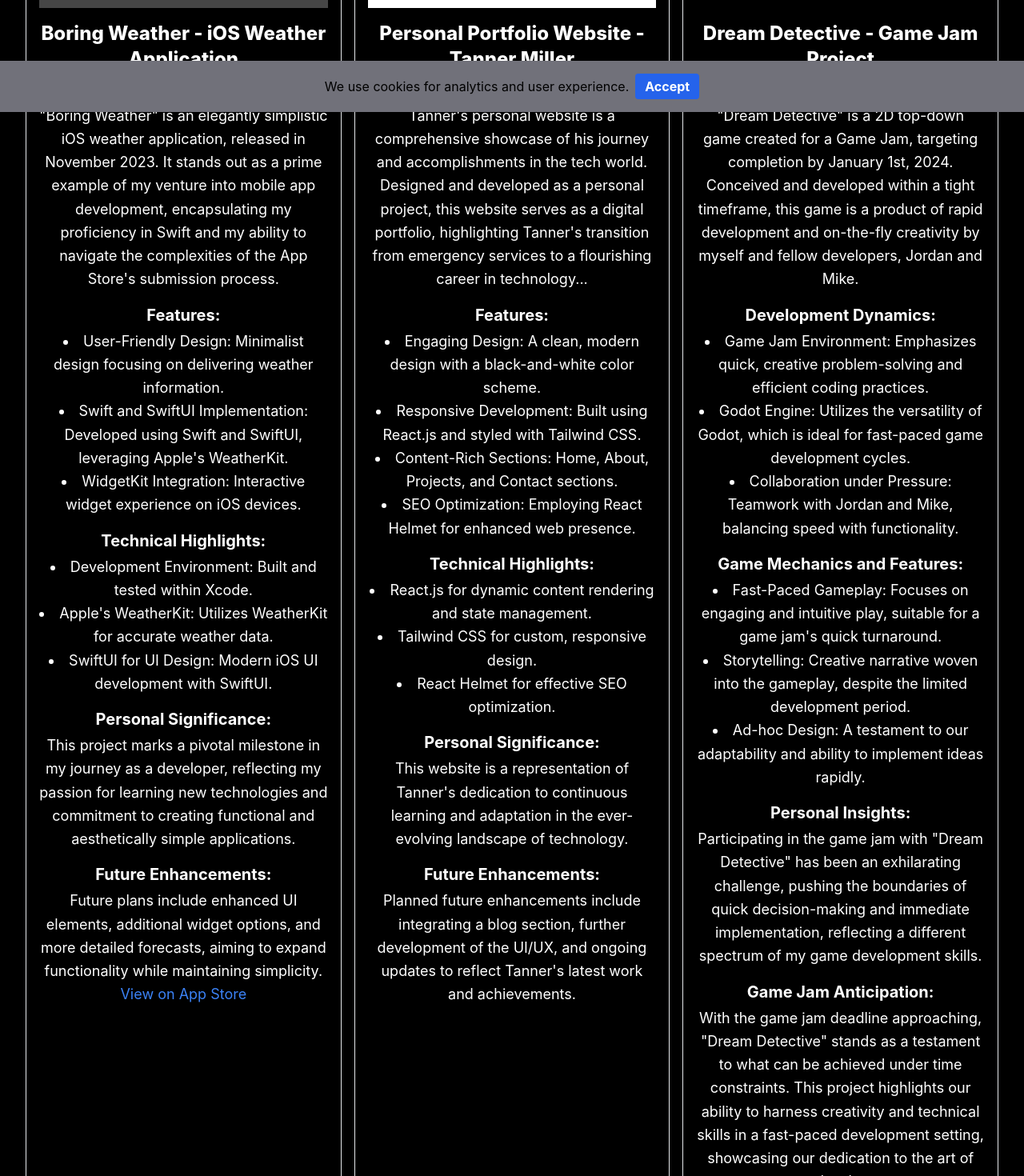
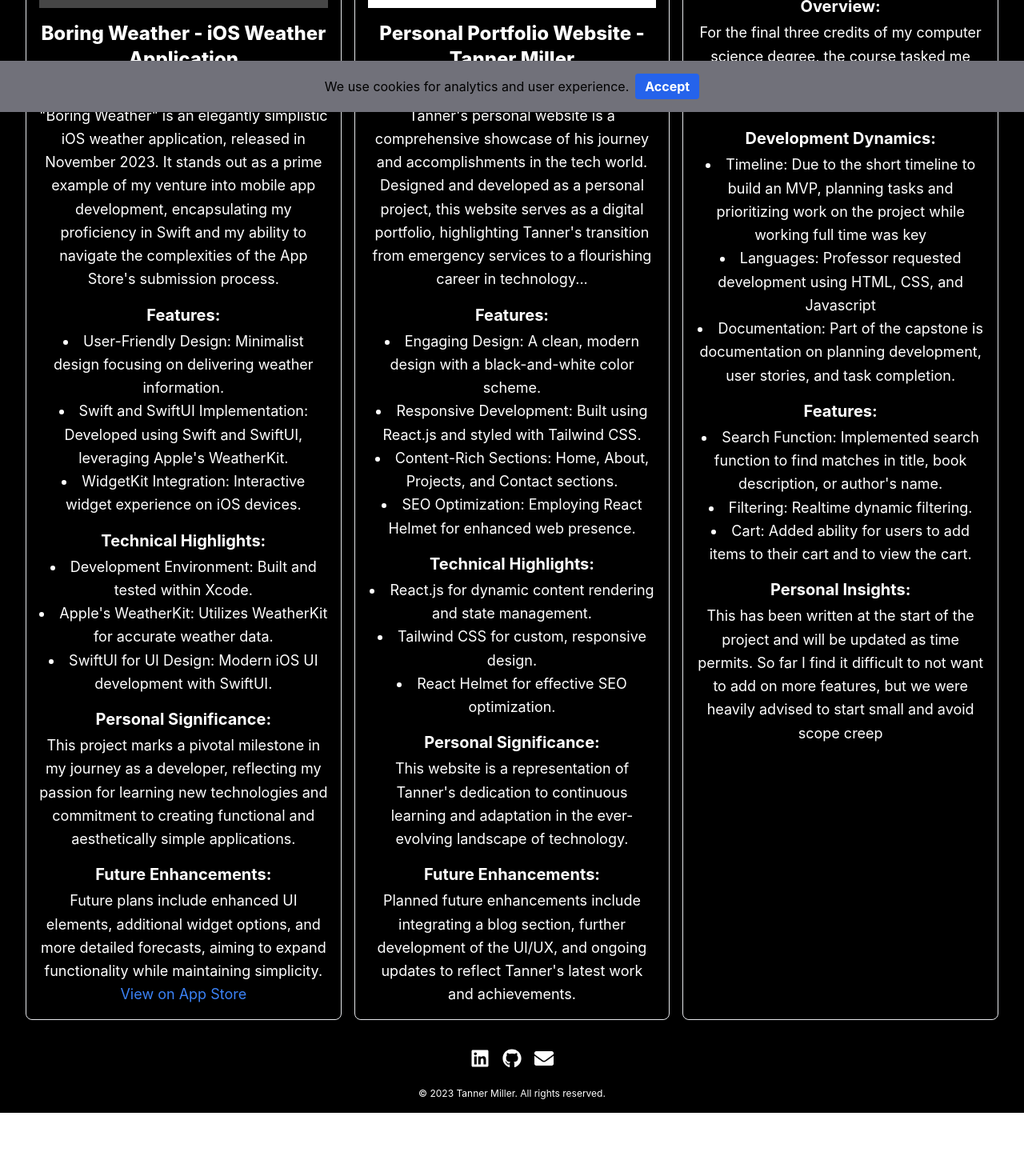
Before and after one commit to Sonicizslow/tanner-does-tech, a React (Create React App) app: page /projects in a window 1280 px wide. Shown: the part 660-2130 px from the top of the page at 80% size. After the commit the page ends 2051 px from the top, so only its background shows below. Built offline with nearby package versions, Linux system fonts and the light colour scheme.

Commit message:
Updated site, removed Godot project and replaced with capstone

```diff
--- a/src/pages/AboutPage.js
+++ b/src/pages/AboutPage.js
@@ -26,8 +26,8 @@
         {/* About Me Content */}
         <main className='px-8 pb-5 font-medium'>
           <p className='text-xl mx-auto max-w-6xl leading-relaxed'>
-          Hi there! I'm Tanner Miller, currently navigating the tech world as an IT Technical Support Specialist.
-          My journey into technology is a blend of passion, continuous learning, and a shift from a hands-on healthcare background to the dynamic realm of tech.
+          Hi there! I'm Tanner Miller, currently working as an IT Technical Support Specialist.
+          My journey into tech is a blend of passion, continuous learning, and a shift from a hands-on healthcare background to the dynamic realm of tech.
           </p>
 
 
@@ -36,7 +36,6 @@
             <h3 className='text-4xl py-5 font-extrabold'>Educational Journey & Shift to Tech</h3>
                 <p className='text-xl mx-auto max-w-6xl leading-relaxed'>
                 I began my professional life in emergency medical services, where I worked as a Paramedic and EMT, embodying a role that demanded quick thinking and a calm demeanor under pressure.
-                Graduating with honors from the Reading Hospital School of Health Sciences Paramedic program was a stepping stone in my journey.
                 However, my true calling was always in technology. This led me to pursue a degree in Computer Science from the University of Phoenix, where I'm set to graduate in May 2024.
                 I dove into the tech field with an internship in information security, marking the start of an exciting new chapter.
                 </p>
@@ -46,8 +45,8 @@
             <h3 className='text-4xl py-5 font-extrabold'>Skills and Interests</h3>
                 <p className='text-xl mx-auto max-w-6xl leading-relaxed'>
                 My tech toolkit is ever-growing, currently featuring skills in Swift, HTML, CSS, JavaScript, React, Tailwind CSS, Git, GitHub, and Xcode.
-                My interests are diverse, spanning web and mobile development, game development, cybersecurity, and an eagerness to explore the practical applications of machine learning.
-                I love all aspects of tech - from gaming to networking and everything in between.
+                My interests are diverse and always growing, spanning web and mobile development, cybersecurity, and an eagerness to explore the practical applications of machine learning.
+                I also like to stay up-to-date on the latest tech news from cyber security to new hardware.
                 {/* id like to revist this and expand on the support and cybersec side of things */}
                 </p>
           </div>
@@ -56,24 +55,24 @@
             <h3 className='text-4xl py-5 font-extrabold'>Recent Achievements</h3>
                 <p className='text-xl mx-auto max-w-6xl leading-relaxed'>
                 A recent milestone I’m particularly proud of is publishing 'Boring Weather' on the Apple App Store.
-                It's a simple yet elegant weather app that stands as a testament to my growing development skills.
+                It's a simple weather app that stands as a testament to my growing development skills from concept to product.
                 </p>
           </div>
 
           <div className='mt-4'>
             <h3 className='text-4xl py-5 font-extrabold'>Beyond the Screen</h3>
                 <p className='text-xl mx-auto max-w-6xl leading-relaxed'>
-                When I’m not immersed in the digital world, you can find me embracing the outdoors.
-                Whether it's hiking, running, or just going for a leisurely drive, I find it rejuvenating to step away from the screens and get outside.
+                When I’m not staring at a screen, you can find me embracing the outdoors.
+                I'm currently training for a couple of running races this year with the longest being a 50k in the fall!
                 </p>
           </div>
 
           <div className='mt-4'>
             <h3 className='text-4xl py-5 font-extrabold'>Looking Ahead</h3>
                 <p className='text-xl mx-auto max-w-6xl leading-relaxed'>
-                As I continue to evolve in the tech space, my goal is to integrate my diverse experiences and skills to create impactful, innovative solutions.
-                I'm driven by the quest to blend the precision of technology with the compassionate approach I've honed in EMS.
-                So here’s to the next challenge, the next project, and the endless possibilities that technology holds!
+                As I finish my degree I've started to think about grad school, as the idea of conducting research has peaked my interest.
+                I would like to see what ways machine learning can be practically applied to the healthcare space, given my passion for both.
+                I also plan to spend time using Apple's recent opensource material to explore ML and AI within the Apple ecosystem.
                 </p>
           </div>
 
--- a/src/pages/HomePage.js
+++ b/src/pages/HomePage.js
@@ -9,7 +9,7 @@
     <PageTracker />
       <Helmet>
         <title>Tanner - Tech Enthusiast</title>
-        <meta name="description" content="Welcome to Tanner's personal site, showcasing a diverse range of tech projects and insights. Discover Tanner's journey from emergency services to the tech world, his passion for software development, cybersecurity, and IT operations." />
+        <meta name="description" content="Welcome to Tanner's site, showcasing tech projects, interests and insights. Discover Tanner's journey from emergency services to the tech world, his passion for software development, cybersecurity, and IT operations." />
       </Helmet>
 
 
@@ -21,13 +21,11 @@
 
         <main>
           <h2 class='text-xl pb-10 sm:pb-15 tracking-wide italic font-light sm:text-xl sm:leading-loose'>
-            Tech aficionado deeply interested in software development, cybersecurity, and the nuances of IT operations
+          Tech nerd with experience in IT operations and support, with an interest in cyber security, software development, and machine learning.
           </h2>
           <img className='w-4/5 mx-auto' src={imgbreak} alt='A dimly lit, dark color, moody desk, featuring a computer screen with code on it'/>
           <p className='py-5 px-8 text-xl max-w-7xl leading-relaxed mx-auto'>
-          Welcome to my personal site, a dynamic mix of ongoing projects, tech creations, and reflections on my journey from emergency services to the tech sphere.
-          It's a place where continuous learning meets practical application.
-          Here, you'll find not just a portfolio of work, but a living diary of my tech adventures, insights, and the ever-evolving trends that capture my interest.
+          Welcome to my ongoing project of my personal site! You’ll find a collection of projects, insights and whatever else I happen to find interesting at the time.
           </p>
         </main>
 
--- a/src/pages/ProjectsPage.js
+++ b/src/pages/ProjectsPage.js
@@ -1,7 +1,7 @@
 //ProjectsPage.js
 
 import Helmet from "react-helmet";
-import GoDotlogo from "../assets/1200px-Godot_icon.svg.png";
+import Books from "../assets/books.jpg";
 import SiteLogo from "../assets/logo.png";
 import BoringWeatherLogo from "../assets/BoringWeather.png";
 import PageTracker from "../components/pageTracker";
@@ -104,43 +104,36 @@
             </div>
             {/* End of Personal Site */}
 
-          {/* START OF DREAM DETECTIVE */}
+          {/* START OF Capstone */}
             <div className='border border-gray-200 rounded-lg p-4'>
-              <img src={GoDotlogo} alt="GoDot's logo, featuring a rounded blue robot head" className="w-full h-auto mb-4" />
-              <h3 className="font-extrabold text-2xl mb-2">Dream Detective - Game Jam Project</h3>
+              <img src={Books} alt="GoDot's logo, featuring a rounded blue robot head" className="w-full h-auto mb-4" />
+              <h3 className="font-extrabold text-2xl mb-2">University of Phoenix - Capstone "How-To Bookstore"</h3>
 
               <h4 className="font-bold text-xl">Overview:</h4>
                 <p className="mt-1">
-                  "Dream Detective" is a 2D top-down game created for a Game Jam, targeting completion by January 1st, 2024. Conceived and developed within a tight timeframe, this game is a product of rapid development and on-the-fly creativity by myself and fellow developers, Jordan and Mike.
+                  For the final three credits of my computer science degree, the course tasked me with creating an e-commerce application over the course of 5 weeks.
                 </p>
 
               <h4 className="font-bold text-xl mt-4">Development Dynamics:</h4>
                 <ul className="list-disc list-inside mt-1">
-                  <li>Game Jam Environment: Emphasizes quick, creative problem-solving and efficient coding practices.</li>
-                  <li>Godot Engine: Utilizes the versatility of Godot, which is ideal for fast-paced game development cycles.</li>
-                  <li>Collaboration under Pressure: Teamwork with Jordan and Mike, balancing speed with functionality.</li>
+                  <li>Timeline: Due to the short timeline to build an MVP, planning tasks and prioritizing work on the project while working full time was key</li>
+                  <li>Languages: Professor requested development using HTML, CSS, and Javascript</li>
+                  <li>Documentation: Part of the capstone is documentation on planning development, user stories, and task completion. </li>
                 </ul>
 
-              <h4 className="font-bold text-xl mt-4">Game Mechanics and Features:</h4>
+              <h4 className="font-bold text-xl mt-4">Features:</h4>
                 <ul className="list-disc list-inside mt-1">
-                  <li>Fast-Paced Gameplay: Focuses on engaging and intuitive play, suitable for a game jam's quick turnaround.</li>
-                  <li>Storytelling: Creative narrative woven into the gameplay, despite the limited development period.</li>
-                  <li>Ad-hoc Design: A testament to our adaptability and ability to implement ideas rapidly.</li>
+                  <li>Search Function: Implemented search function to find matches in title, book description, or author's name.</li>
+                  <li>Filtering: Realtime dynamic filtering.</li>
+                  <li>Cart: Added ability for users to add items to their cart and to view the cart.</li>
                 </ul>
 
               <h4 className="font-bold text-xl mt-4">Personal Insights:</h4>
                 <p className="mt-1">
-                  Participating in the game jam with "Dream Detective" has been an exhilarating challenge, pushing the boundaries of quick decision-making and immediate implementation,
-                  reflecting a different spectrum of my game development skills.
-                </p>
-
-              <h4 className="font-bold text-xl mt-4">Game Jam Anticipation:</h4>
-                <p className="mt-1">
-                  With the game jam deadline approaching, "Dream Detective" stands as a testament to what can be achieved under time constraints.
-                  This project highlights our ability to harness creativity and technical skills in a fast-paced development setting, showcasing our dedication to the art of game development.
+                  This has been written at the start of the project and will be updated as time permits. So far I find it difficult to not want to add on more features, but we were heavily advised to start small and avoid scope creep
                 </p>
             </div>
-            {/* END OF DREAM DETECTIVE */}
+            {/* END OF Capstone */}
 
             {/*
               template for more projects
```
Also changed, not shown: src/assets/1200px-Godot_icon.svg.png (deleted), src/assets/books.jpg (added).
